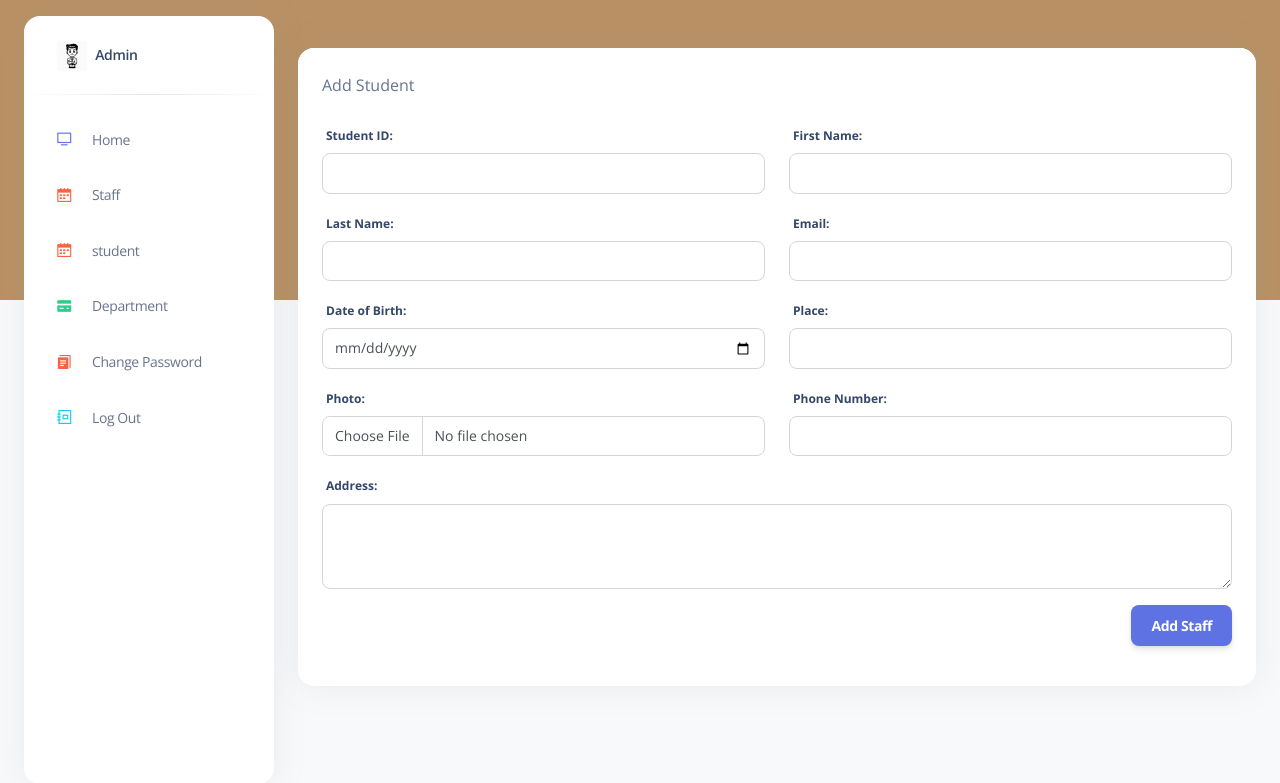
After one commit to KASHYAPCT/Academic, a Django app: template templates/admin_app/pages/Addstud.html in a window 1280 px wide. The commit adds this page. Shown: the top 783 px of the page. Run offline with Django 4.2, Linux system fonts and the light colour scheme; the template is opened without the code that fills it, so the values that code supplies are empty; some libraries are stand-ins or nearby versions.

Commit message:
add stud

```diff
--- /dev/null
+++ b/templates/admin_app/pages/Addstud.html
@@ -0,0 +1,104 @@
+{% extends "admin_app/components/base.html" %}
+{% load static %}
+{% block content %}
+
+{% include 'admin_app/components/header.html' %}
+<div class="container-fluid py-4">
+    {% include 'admin_app/components/alert.html' %}
+    <div class="row">
+        <div class="col-md-12">
+            <div class="card">
+                <div class="card-header pb-0">
+                    <div class="d-flex align-items-center">
+                        <p class="mb-0">Add Student</p>
+                    </div>
+                </div>
+                <div class="card-body">
+                    <form method="post" enctype="multipart/form-data">
+                        {% csrf_token %}
+                        <div class="row">
+                            <!-- Student ID -->
+                            <div class="col-md-6">
+                                <div class="form-group">
+                                    <label for="id_studid" class="form-control-label">Student ID:</label>
+                                    <input type="text" name="studid" id="id_studid" class="form-control" required>
+                                </div>
+                            </div>
+
+                            <!-- First Name -->
+                            <div class="col-md-6">
+                                <div class="form-group">
+                                    <label for="id_firstname" class="form-control-label">First Name:</label>
+                                    <input type="text" name="firstname" id="id_firstname" class="form-control" required>
+                                </div>
+                            </div>
+
+                            <!-- Last Name -->
+                            <div class="col-md-6">
+                                <div class="form-group">
+                                    <label for="id_lastname" class="form-control-label">Last Name:</label>
+                                    <input type="text" name="lastname" id="id_lastname" class="form-control" required>
+                                </div>
+                            </div>
+
+                            <!-- Email -->
+                            <div class="col-md-6">
+                                <div class="form-group">
+                                    <label for="id_email" class="form-control-label">Email:</label>
+                                    <input type="email" name="email" id="id_email" class="form-control" required>
+                                </div>
+                            </div>
+
+                            <!-- Date of Birth -->
+                            <div class="col-md-6">
+                                <div class="form-group">
+                                    <label for="id_dob" class="form-control-label">Date of Birth:</label>
+                                    <input type="date" name="dob" id="id_dob" class="form-control" required>
+                                </div>
+                            </div>
+
+                            <!-- Place -->
+                            <div class="col-md-6">
+                                <div class="form-group">
+                                    <label for="id_place" class="form-control-label">Place:</label>
+                                    <input type="text" name="place" id="id_place" class="form-control" required>
+                                </div>
+                            </div>
+
+                            <!-- Photo -->
+                            <div class="col-md-6">
+                                <div class="form-group">
+                                    <label for="id_photo" class="form-control-label">Photo:</label>
+                                    <input type="file" name="photo" id="id_photo" class="form-control" accept="image/*" required>
+                                </div>
+                            </div>
+
+                            <!-- Phone Number -->
+                            <div class="col-md-6">
+                                <div class="form-group">
+                                    <label for="id_phoneno" class="form-control-label">Phone Number:</label>
+                                    <input type="tel" name="phoneno" id="id_phoneno" class="form-control" required>
+                                </div>
+                            </div>
+
+                            <!-- Address -->
+                            <div class="col-md-12">
+                                <div class="form-group">
+                                    <label for="id_address" class="form-control-label">Address:</label>
+                                    <textarea name="address" id="id_address" class="form-control" rows="3" required></textarea>
+                                </div>
+                            </div>
+
+                            <!-- Submit Button -->
+                            <div class="col-md-12 d-flex justify-content-end">
+                                <button class="btn btn-primary" type="submit">Add Staff</button>
+                            </div>
+                        </div>
+                    </form>
+                </div>
+            </div>
+        </div>
+    </div>
+</div>
+
+{% endblock content %}
--- a/templates/admin_app/pages/dashboard.html
+++ b/templates/admin_app/pages/dashboard.html
@@ -117,7 +117,7 @@
             </svg>
           </span>
           <span>
-            <a href="">Home</a>
+            <a href="{% url 'dashboard' %}">Home</a>
           </span>
         </li>
 
@@ -171,7 +171,7 @@
             </svg>
           </span>
           <span>
-            <a href="">Project List</a>
+            <a href=""></a>
           </span>
         </li>
       </ul>
```
Also changed, not shown: adminapp/models.py (+0 -8 lines), db.sqlite3.
